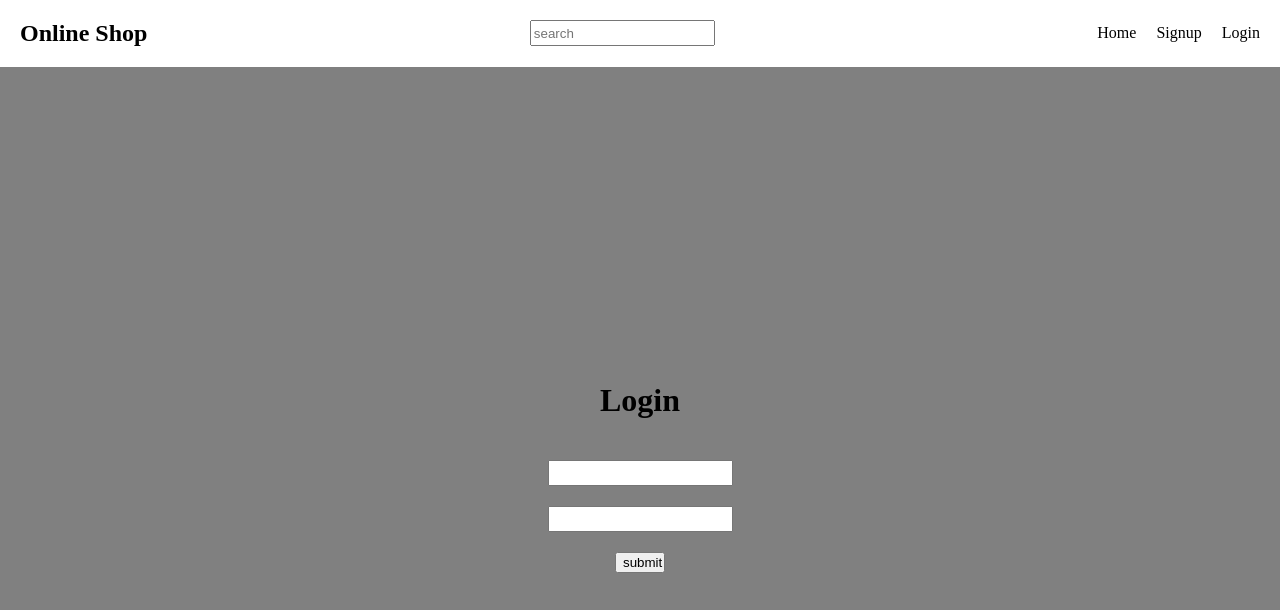
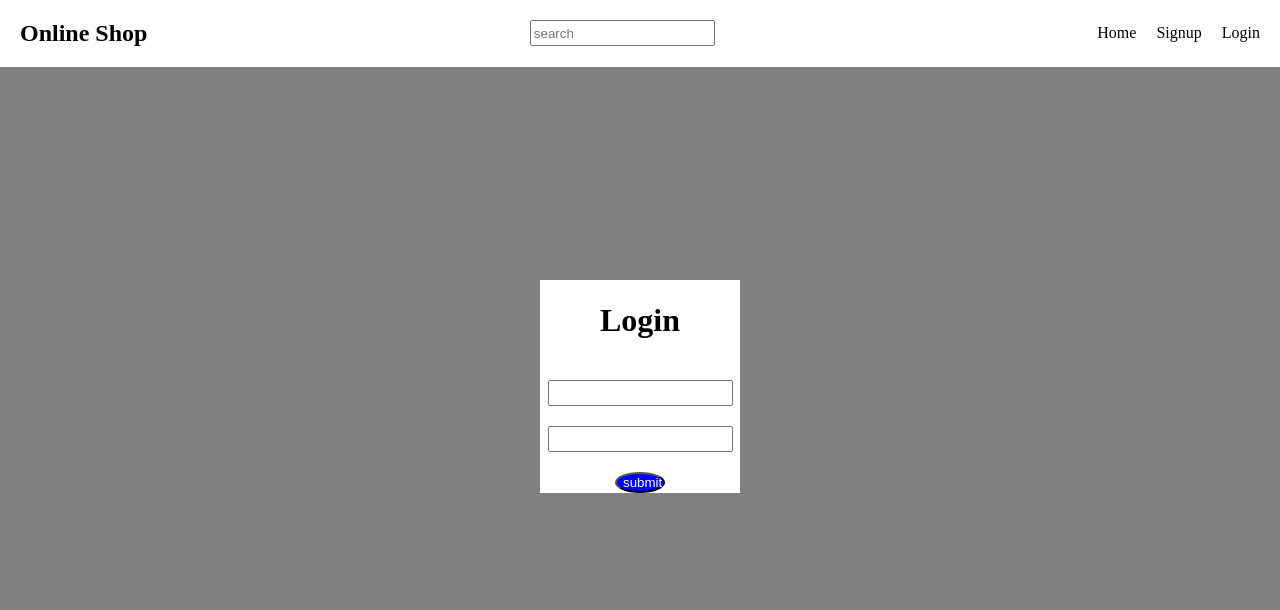
Before and after one commit to Nandeesh-Gopal/OnlineShop_frontend, a React (Create React App) app: page /login in a window 1280 px wide. Shown: the top 610 px of the page. Built offline with nearby package versions, Linux system fonts and the light colour scheme.

Commit message:
added some styles

```diff
--- a/src/components/Home.js
+++ b/src/components/Home.js
@@ -43,9 +43,6 @@ function Home(){
           <img src="/assets/banner/banner2.webp" alt="banner2"/>
         </div>
       </div>
-      <div className="electronics">
-        <div></div>
-      </div>
       <div className="product-group">
         {
           product.map((item)=>(
--- a/src/components/Login.js
+++ b/src/components/Login.js
@@ -33,6 +33,7 @@ function Login(){
     return(
         <div>
         <Nav/>
+        <div className="container">
         <div className="signup">
         <form className="signup-form" onSubmit={handlesubmit}>
             <h1>Login</h1>
@@ -40,7 +41,7 @@ function Login(){
             <input type ="password" name="password" onChange={handlechange}/>
             <button>submit</button>
         </form>
-        </div>
+        </div></div>
         </div>
     );
 }
--- a/src/components/Signup.js
+++ b/src/components/Signup.js
@@ -28,6 +28,7 @@ function Signup() {
   return (
     <div>
         <Nav/>
+    <div className="container">
     <div className="signup">
       <h1>Signup</h1>
       <form className="signup-form" onSubmit={handlesubmit}>
@@ -37,7 +38,7 @@ function Signup() {
         <input type="text" name="phonenumber" placeholder="Phone no." onChange={handlechange}/>
         <button type="submit">Submit</button>
       </form>
-    </div></div>
+    </div></div></div>
   );
 }
 
--- a/src/index.css
+++ b/src/index.css
@@ -26,12 +26,21 @@ input{
 }
 .signup-form button{
   width: 50px;
+  background-color: blue;
+  color: white;
+  border-radius: 100%;
 }
 .signup{
   display: flex;
   flex-direction: column;
   align-items: center;
-  width: 100%;
-  height: 100vh;
+  width: 200px;
+  background-color: white;
+}
+.container{
+  height: 80vh;
+  width: auto;
+  align-items: center;
+  display: flex;
   justify-content: center;
 }
```
